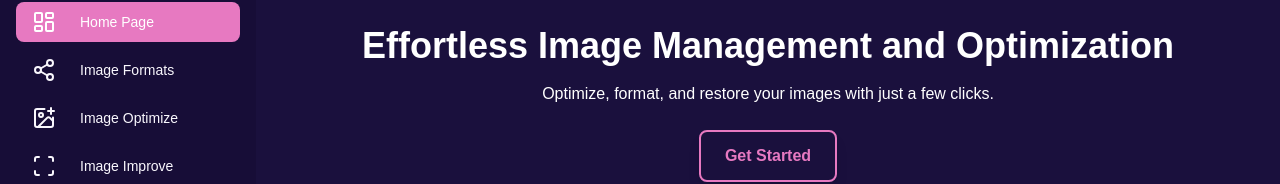
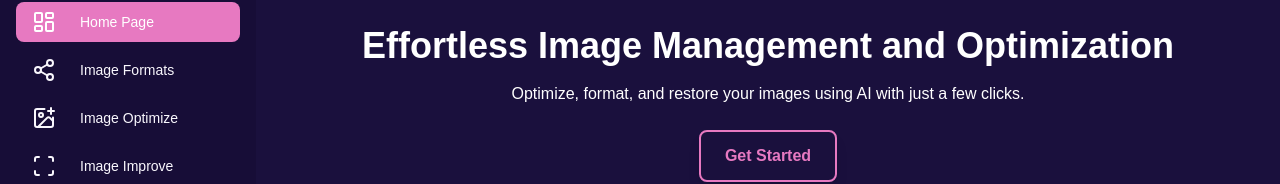
Before and after one commit to afnanhussain2002/making-chip, a Next.js app: page /home in a window 1280 px wide. Shown: the part 154-338 px from the top of the page. Built offline with nearby package versions, Linux system fonts and the light colour scheme; no server answers.

Commit message:
change text

```diff
--- a/src/app/(app)/home/page.tsx
+++ b/src/app/(app)/home/page.tsx
@@ -9,7 +9,7 @@ function Home() {
     <section className="text-white py-20">
   <div className="container mx-auto text-center">
     <h1 className="text-4xl font-bold mb-4">Effortless Image Management and Optimization</h1>
-    <p className="mb-6">Optimize, format, and restore your images with just a few clicks.</p>
+    <p className="mb-6">Optimize, format, and restore your images using AI with just a few clicks.</p>
     <Link href="/funny-templates">
     <button className=" text-primary font-bold px-6 py-3 rounded-lg shadow-lg border-2 border-primary">Get Started</button>
     </Link>
```
